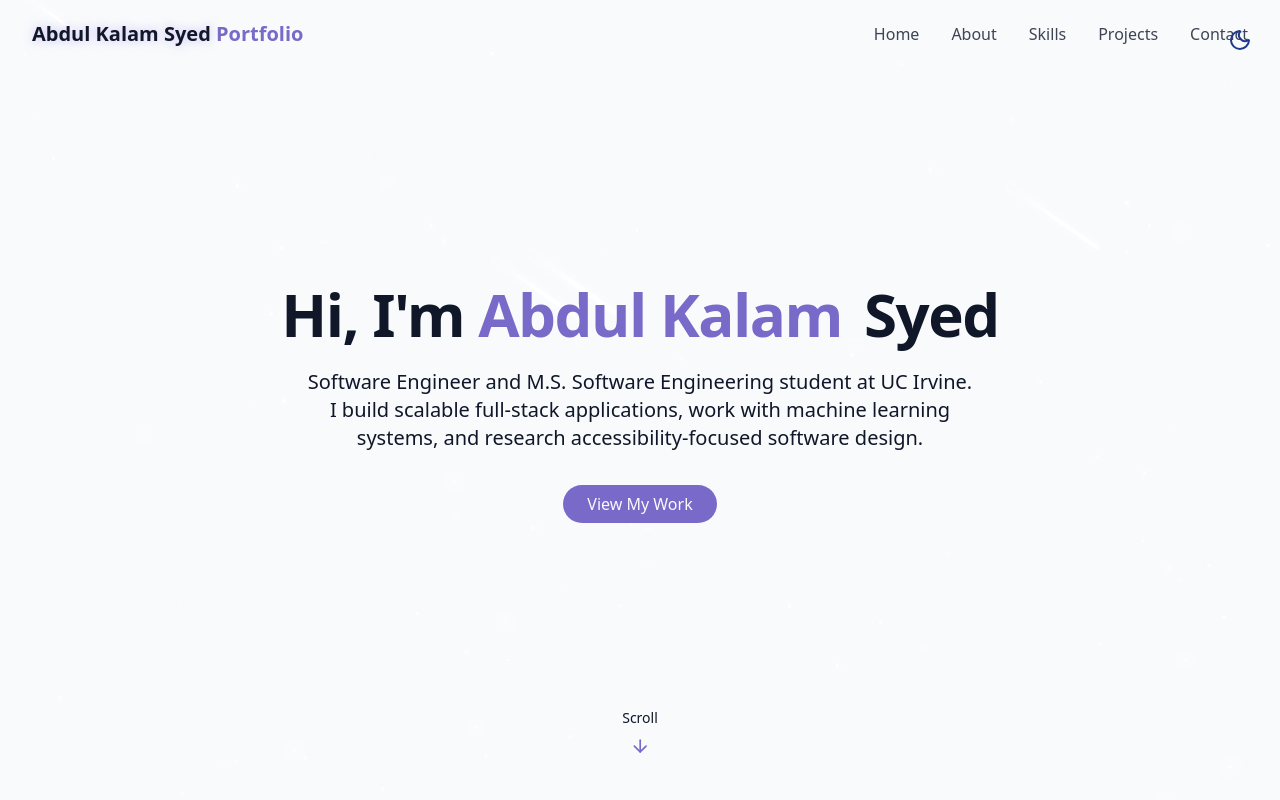
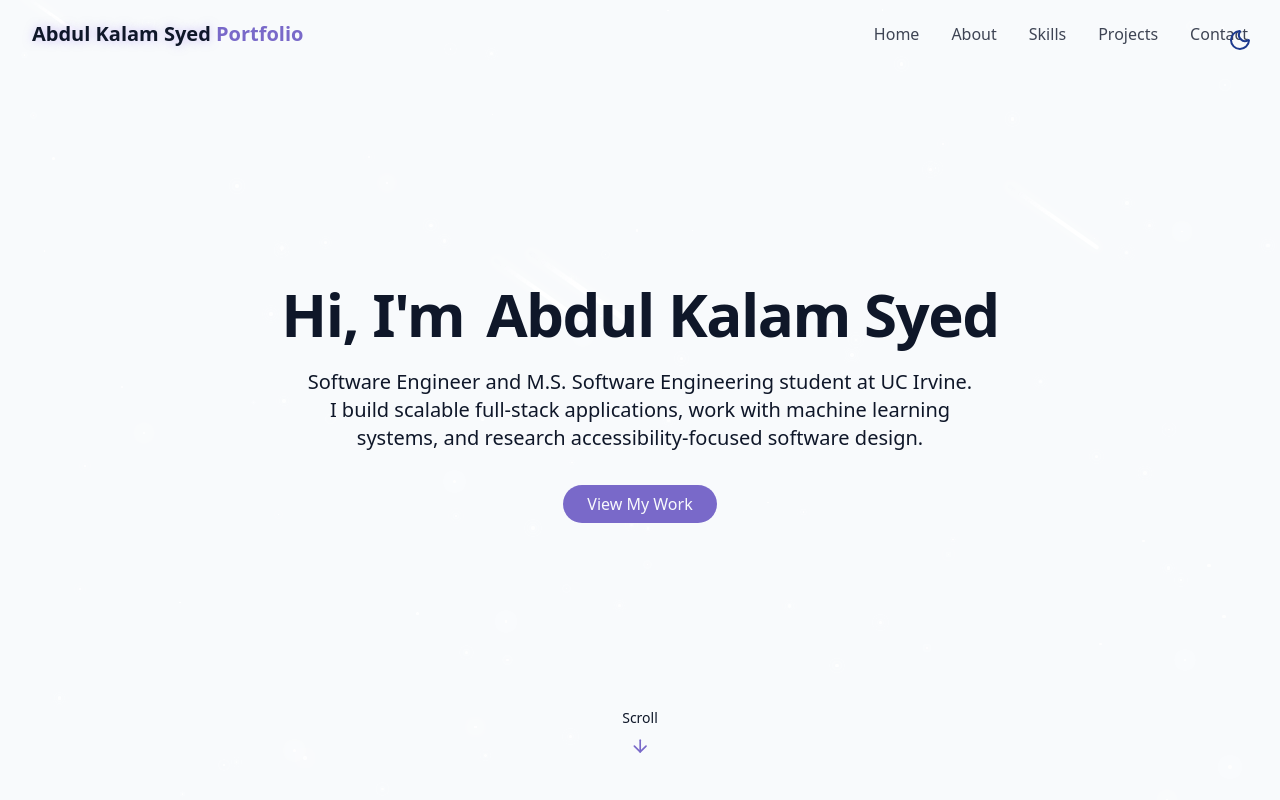
Before and after one commit to abdulksyed10/My-Portfolio-Website, a React app: page / in a window 1280 px wide. Shown: the top 800 px of the page. Built offline with nearby package versions, Linux system fonts and the light colour scheme; the HTML template or start-up script is replaced by a standard one.

Commit message:
Added name typing effect.

```diff
--- a/src/components/HeroSection.jsx
+++ b/src/components/HeroSection.jsx
@@ -1,4 +1,5 @@
 import { ArrowDown } from "lucide-react";
+import { TypingText } from "./TypingText";
 
 export const HeroSection = () => {
   return (
@@ -9,15 +10,13 @@ export const HeroSection = () => {
       <div className="container max-w-4xl mx-auto text-center z-10">
         <div className="space-y-6">
           <h1 className="text-4xl md:text-6xl font-bold tracking-tight">
-            <span className="opacity-0 animate-fade-in">Hi, I'm</span>
-            <span className="text-primary opacity-0 animate-fade-in-delay-1">
-              {" "}
-              Abdul Kalam
-            </span>
-            <span className="text-gradient ml-2 opacity-0 animate-fade-in-delay-2">
-              {" "}
-              Syed
-            </span>
+            <span className="opacity-0 animate-fade-in">Hi, I'm </span>
+
+            <TypingText
+              text="Abdul Kalam Syed"
+              speed={90}
+              className="text-gradient ml-2 inline-block"
+            />
           </h1>
 
           <p className="text-lg md:text-xl text-muted-foreground max-w-2xl mx-auto opacity-0 animate-fade-in-delay-3">
--- /dev/null
+++ b/src/components/TypingText.jsx
@@ -0,0 +1,24 @@
+"use client";
+
+import { useEffect, useState } from "react";
+
+export const TypingText = ({ text, speed = 100, className = "" }) => {
+  const [displayedText, setDisplayedText] = useState("");
+
+  useEffect(() => {
+    let index = 0;
+
+    const interval = setInterval(() => {
+      setDisplayedText(text.slice(0, index + 1));
+      index++;
+
+      if (index === text.length) {
+        clearInterval(interval);
+      }
+    }, speed);
+
+    return () => clearInterval(interval);
+  }, [text, speed]);
+
+  return <span className={className}>{displayedText}</span>;
+};
```
